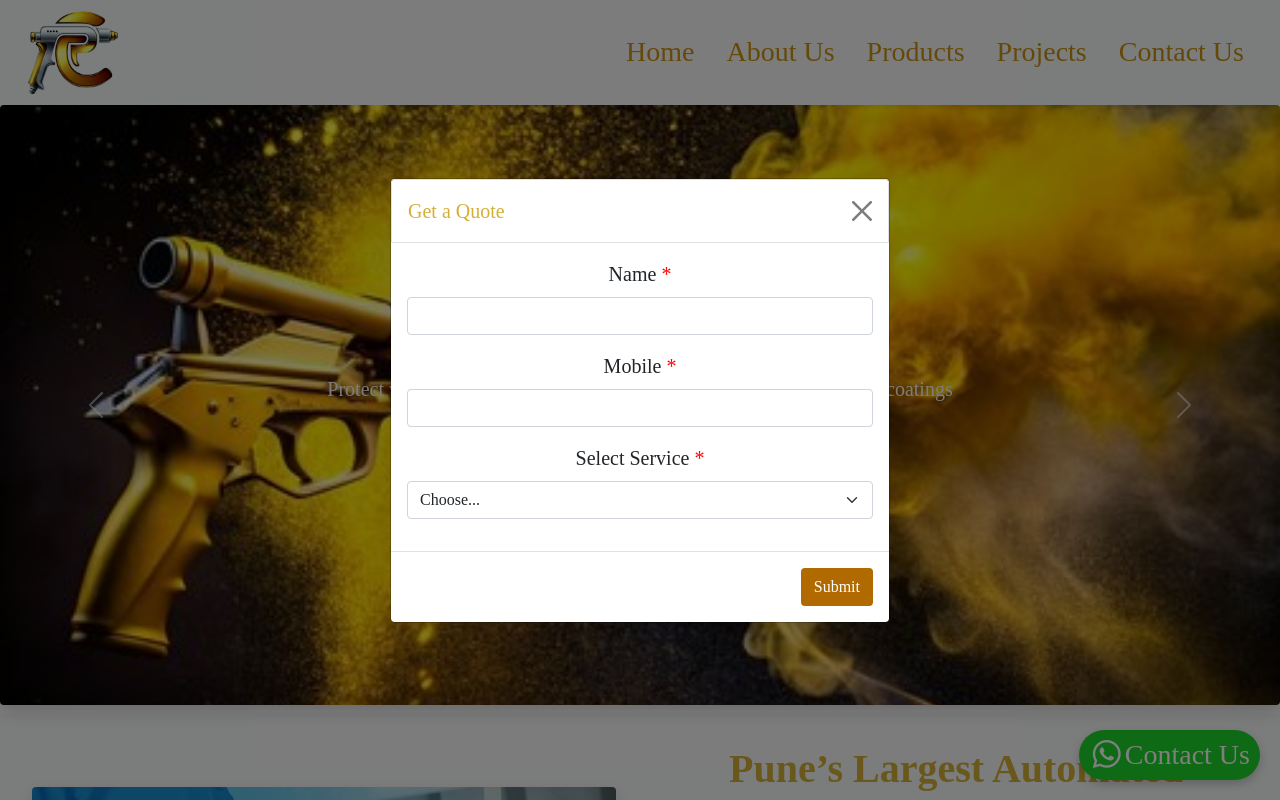
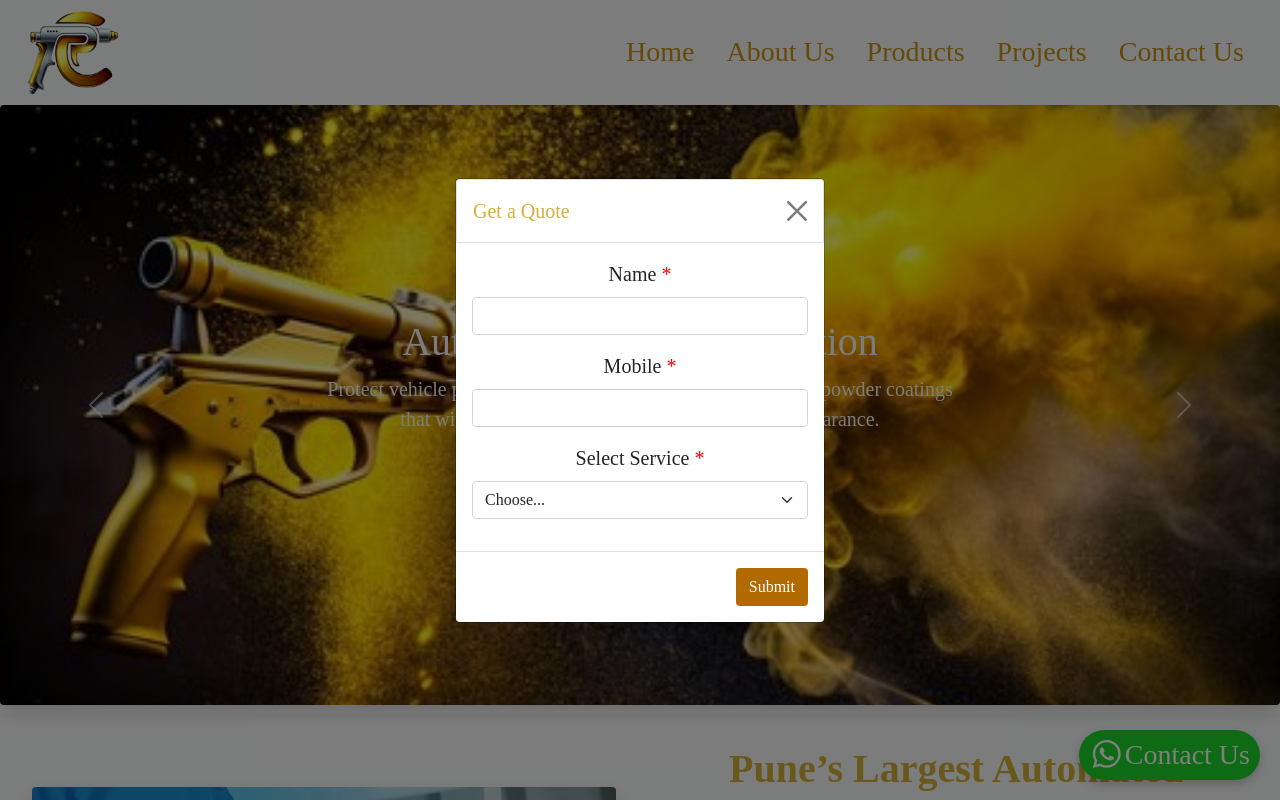
Before and after one commit to Oasis777999/PowderCoat, a React (Create React App) app: page / in a window 1280 px wide. Shown: the top 800 px of the page. Built offline with nearby package versions, Linux system fonts and the light colour scheme.

Commit message:
Fav icon added and footer updated

```diff
--- a/src/Components/Footer.js
+++ b/src/Components/Footer.js
@@ -1,6 +1,5 @@
 import React from "react";
 import { Link } from "react-router-dom";
-import logo from "../Images/logo.png";
 
 export function Footer() {
   return (
@@ -73,7 +72,7 @@ export function Footer() {
                 </li>
                 <li>
                   <Link
-                    to="/about"
+                    to="/aboutus"
                     className="text-light text-decoration-none hover-link"
                   >
                     About Us
--- a/src/Components/InfoPopUp.js
+++ b/src/Components/InfoPopUp.js
@@ -33,7 +33,7 @@ const InfoPopUp = () => {
       role="dialog"
       aria-modal="true"
     >
-      <div className="modal-dialog modal-dialog-centered" role="document">
+      <div className="modal-dialog modal-dialog-centered" role="document"  style={{ maxWidth: "370px" }}>
         <div className="modal-content">
           <div className="modal-header border">
             <h5 className="modal-title text-gold">Get a Quote</h5>
```
Also changed, not shown: 1 other file (tests, documents, lock files or other folders).
